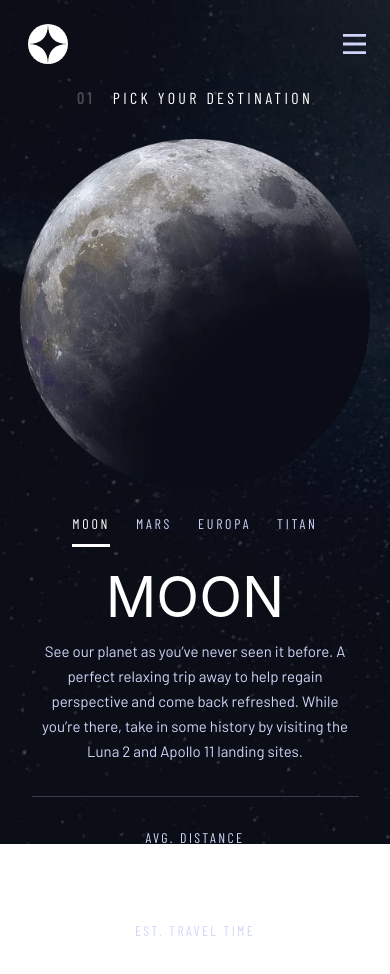
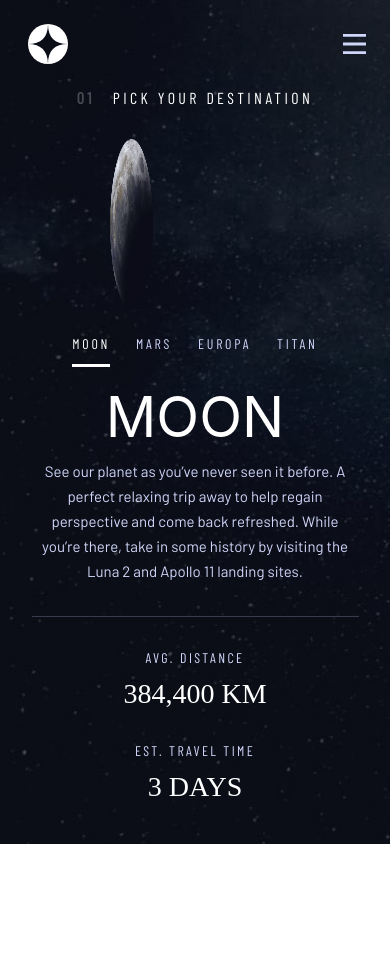
Before and after one commit to Ervin-Halgand/SpaceTourism, a Next.js app: page /destination in a window 390 px wide. Shown: the top 974 px of the page. After the commit the page ends 844 px from the top, so only its background shows below. Built offline with nearby package versions, Linux system fonts and the light colour scheme; a web font is replaced by a local one.

Commit message:
optimize image loading

```diff
--- a/pages/destination.js
+++ b/pages/destination.js
@@ -20,15 +20,19 @@ const Destination = () => {
         </h1>
         <section className={style.content__left}>
           <div className={style.heading__image__handler} style={{ opacity: animate && "0" }}>
-            <Image
-              src={content[content.findIndex(item => item.name === activePlanete)].images.webp}
-              alt="Picture of the author"
+            {content.map((item, i) => <Image
+              className={item.name !== activePlanete ? style.opacity__0 : ""}
+              key={i}
+              src={item.images.webp}
+              alt="planete"
               width={445}
-              height={445} />
+              height={445}
+              priority={true}
+            />)}
           </div>
         </section>
         <section className={style.content__right}>
-          <div className={style.content__right__selector}>{content.map(item => <button onClick={() => animateChangingData(item.name)}
+          <div className={style.content__right__selector}>{content.map((item, i) => <button key={i} onClick={() => animateChangingData(item.name)}
             style={{ color: item.name == activePlanete && "white" }}>{item.name}<div className={style.content__right__selector__active} style={{ opacity: item.name == activePlanete && "1" }}></div></button>)}</div>
           <section className={style.content__right__info}>
             <h3 className={style.content__right__title} style={{ opacity: animate && "0" }}>{content[content.findIndex(item => item.name === activePlanete)].name}</h3>
--- a/pagesStyles/destination.module.css
+++ b/pagesStyles/destination.module.css
@@ -45,6 +45,19 @@
     display: flex;
     transition: opacity .5s;
     margin-left: 38px;
+    position: relative;
+    width: 445px;
+    height: 445px;
+    display: flex;
+    justify-content: center;
+}
+
+.opacity__0 {
+    opacity: 0;
+}
+
+.heading__image__handler>div {
+    position: absolute !important;
 }
 
 .content__right {
@@ -177,7 +190,7 @@
         margin-bottom: 53px;
         margin-left: 0;
     }
-    .heading__image__handler>div {
+    .heading__image__handler>div, .heading__image__handler {
         width: 300px;
         height: 300px;
     }
@@ -222,7 +235,7 @@
         margin-top: 51px;
         margin-bottom: 26px;
     }
-    .heading__image__handler>div {
+    .heading__image__handler>div, .heading__image__handler {
         width: 170px;
         height: 170px;
     }
```
